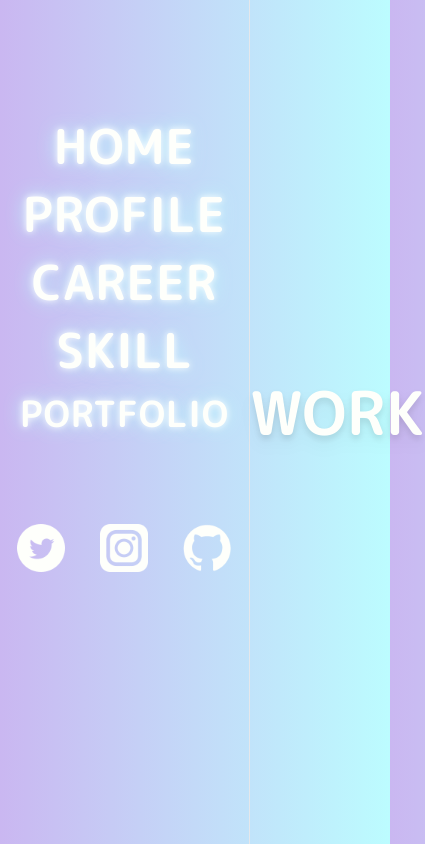
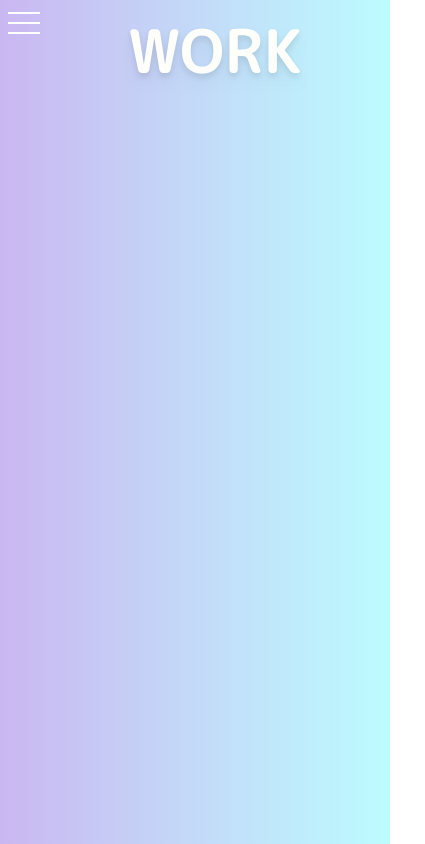
Before and after one commit to chinami1025/next-profile-site, a Next.js app: page /work in a window 390 px wide. Shown: the whole page, 425 px wide, since content can reach past the window. Built offline with nearby package versions, Linux system fonts and the light colour scheme.

Commit message:
✨ SP版にハンバーガーメニューの機能を追加

```diff
--- a/app/components/Navigation/Nav.tsx
+++ b/app/components/Navigation/Nav.tsx
@@ -1,5 +1,6 @@
+'use client';
 import Link from 'next/link';
-import React from 'react';
+import React, { useState } from 'react';
 import classes from './nav.module.css';
 import Image from 'next/image';
 import Twitter from '../../Images/icon/Twitter.png';
@@ -7,8 +8,17 @@ import Instagram from '../../Images/icon/Instagram.png';
 import GitHub from '../../Images/icon/GitHub.png';
 
 const Nav = () => {
+  const [isOpen, setOpen] = useState<boolean>(false);
+  const handleMenuOpen = () => {
+    setOpen(!isOpen);
+  };
+
+  const handleMenuClose = () => {
+    setOpen(false);
+  };
+
   const NAV_ITEMS = [
-    { href: '/', label: 'HOME' },
+    { href: '/', label: 'HOME', marginTop: 'mt-4' },
     { href: '/profile', label: 'PROFILE' },
     { href: '/career', label: 'CAREER' },
     { href: '/skill', label: 'SKILL' },
@@ -24,36 +34,76 @@ const Nav = () => {
 
   return (
     <div>
-      <nav className='border-r pc:border-solid pc:border-current py-28 pc:sticky pc:top-0 h-screen'>
+      <nav
+        className={
+          isOpen
+            ? 'z-40 bg-blue-200 fixed top-0 right-0 bottom-0 left-0 h-screen flex flex-col'
+            : 'fixed right-[-100%] lg:border-r lg:border-solid lg:border-current lg:py-24 lg:sticky lg:top-0 lg:w-64 lg:h-screen'
+        }
+      >
         <ul
-          className={`${classes.btn} pc:w-64 list-none text-5xl items-center bg-purple-150  bg-opacity-25 justify-items-center grid pc:h-5/6`}
+          className={
+            isOpen
+              ? 'flex h-screen justify-center items-center flex-col gap-10 text-4xl'
+              : `block ${classes.btn} list-none lg:text-5xl items-center lg:bg-purple-150  lg:bg-opacity-25 lg:h-5/6 lg:grid lg:gap-9`
+          }
         >
           {NAV_ITEMS.map((item, index) => {
             return (
-              <Link
-                key={index}
-                href={item.href}
-                className={`${classes.neon} cursor-pointer ${item.fontSize}`}
-              >
-                {item.label}
-              </Link>
+              <li key={index}>
+                <Link
+                  href={item.href}
+                  className={`${classes.neon} cursor-pointer ${item.marginTop} ${item.fontSize}`}
+                  onClick={handleMenuClose}
+                >
+                  {item.label}
+                </Link>
+              </li>
             );
           })}
         </ul>
-        <div className='flex justify-around mt-20'>
+        <div className='flex lg:gap-7 lg:mt-20 gap-10 mb-20 lg:mb-0 justify-center'>
           {NAV_SNS.map((item, index) => {
             return (
               <Link key={index} href={item.href} target='_blank'>
                 <Image
                   src={item.src}
                   alt={`${item.alt}の画像`}
-                  className='w-12 h-auto '
+                  className='w-12 h-auto'
+                  onClick={handleMenuClose}
                 />
               </Link>
             );
           })}
         </div>
       </nav>
+      {/* ハンバーガーメニュー */}
+      <button
+        className='z-50 space-y-2 lg:hidden mt-3 ml-2 relative'
+        onClick={isOpen ? handleMenuClose : handleMenuOpen}
+      >
+        <span
+          className={
+            isOpen
+              ? 'block w-8 h-0.5 bg-white translate-y-2.5 rotate-45 duration-300'
+              : 'block w-8 h-0.5 bg-white duration-300'
+          }
+        />
+        <span
+          className={
+            isOpen
+              ? 'block opacity-0 duration-300'
+              : 'block w-8 h-0.5 bg-white duration-300'
+          }
+        />
+        <span
+          className={
+            isOpen
+              ? 'block w-8 h-0.5 bg-white -rotate-45 duration-300'
+              : 'block w-8 h-0.5 bg-white duration-300'
+          }
+        />
+      </button>
     </div>
   );
 };
```
